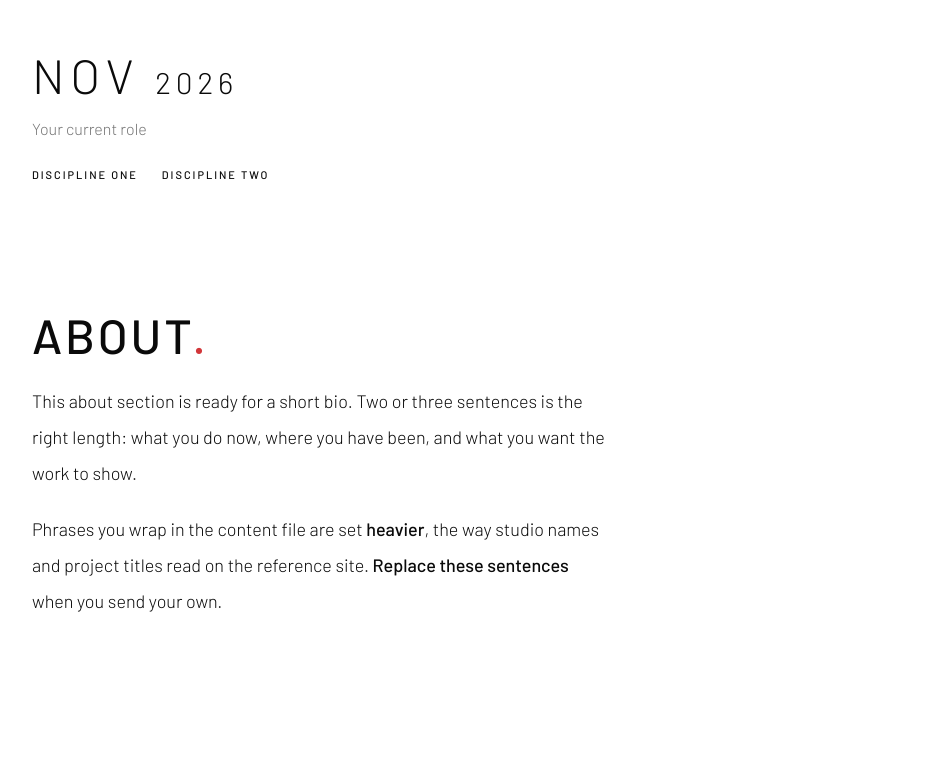
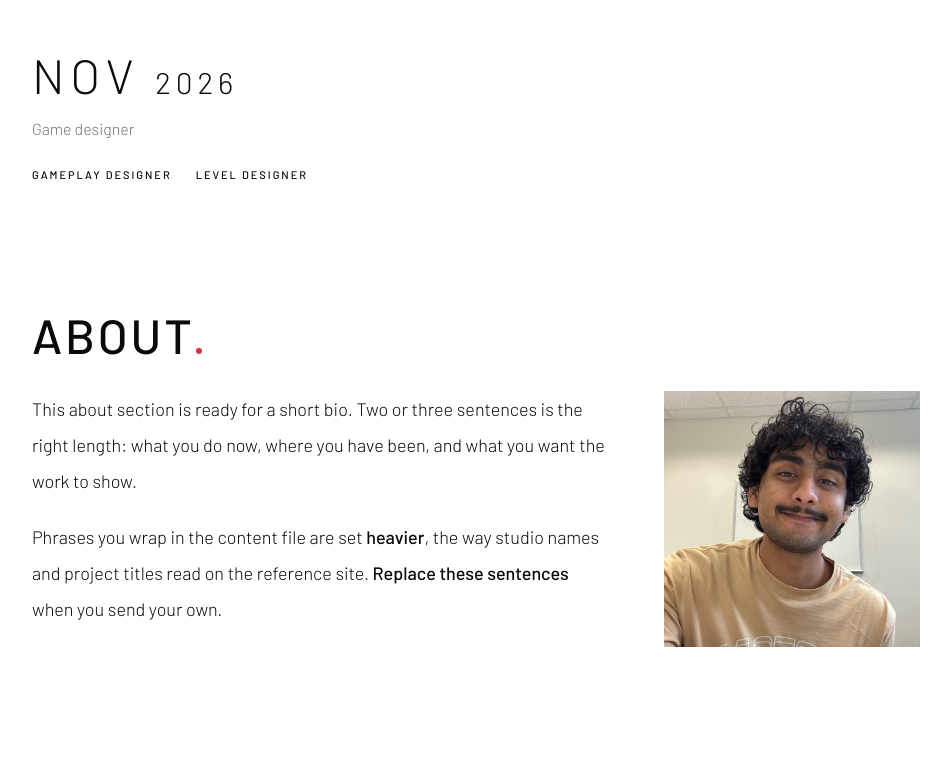
Before and after one commit to Ibrahim12610/Portfolio, a Next.js app: page / in a window 1280 px wide. Shown: the part 409-1179 px from the top of the page, without its empty margins (64-1015 px from the left). Built offline with nearby package versions, Linux system fonts and the light colour scheme.

Commit message:
Add Ibrahim's portrait and update the home introduction.
The greeting is Hi, the role is game designer, and the disciplines are gameplay designer and level designer. The portrait sits beside the about text.

Co-authored-by: mifaisal <mifaisal@cougarnet.uh.edu>

```diff
--- a/app/page.tsx
+++ b/app/page.tsx
@@ -1,3 +1,4 @@
+import Image from "next/image";
 import { ProjectList } from "@/components/project-list";
 import { RichText } from "@/components/rich-text";
 import { SectionLabel } from "@/components/section-label";
@@ -40,7 +41,8 @@ export default function HomePage() {
 
         <section id="about" className="mt-24 scroll-mt-24 md:mt-32">
           <SectionLabel>About</SectionLabel>
-          <div className="mt-6 flex max-w-xl flex-col gap-5">
+          <div className="mt-8 flex items-start gap-5 sm:gap-10 md:gap-14">
+            <div className="flex min-w-0 max-w-xl flex-col gap-5">
               {site.profile.about.map((paragraph) => (
                 <p
                   key={paragraph}
@@ -49,6 +51,17 @@ export default function HomePage() {
                   <RichText text={paragraph} />
                 </p>
               ))}
+            </div>
+            <figure className="relative aspect-square w-28 shrink-0 overflow-hidden bg-[#f3f0ea] sm:w-44 md:w-64">
+              <Image
+                src={site.profile.portrait}
+                alt="Ibrahim Faisal"
+                fill
+                priority
+                sizes="(min-width: 768px) 256px, 176px"
+                className="object-cover"
+              />
+            </figure>
           </div>
         </section>
 
--- a/content/site.ts
+++ b/content/site.ts
@@ -51,11 +51,12 @@ export type ResumeSchool = {
 export const site = {
   profile: {
     name: "Ibrahim Faisal",
-    greeting: "Hello,\nI'm",
+    greeting: "Hi,\nI'm",
     month: "Nov",
     year: "2026",
-    role: "Your current role",
-    disciplines: ["Discipline one", "Discipline two"],
+    role: "Game designer",
+    disciplines: ["Gameplay designer", "Level designer"],
+    portrait: "/ibrahim.jpg",
     about: [
       "This about section is ready for a short bio. Two or three sentences is the right length: what you do now, where you have been, and what you want the work to show.",
       "Phrases you wrap in the content file are set **heavier**, the way studio names and project titles read on the reference site. **Replace these sentences** when you send your own.",
```
Also changed, not shown: public/ibrahim.jpg (added). Lines whose indentation alone changed are shown as unchanged.
